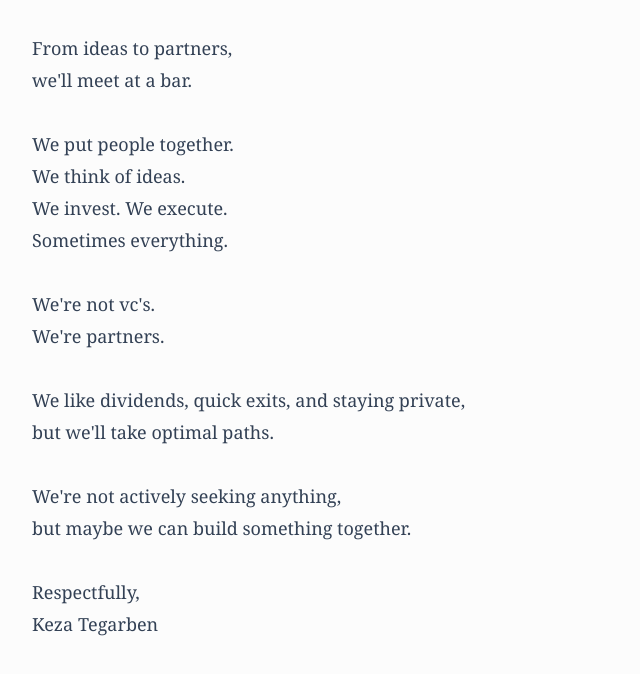
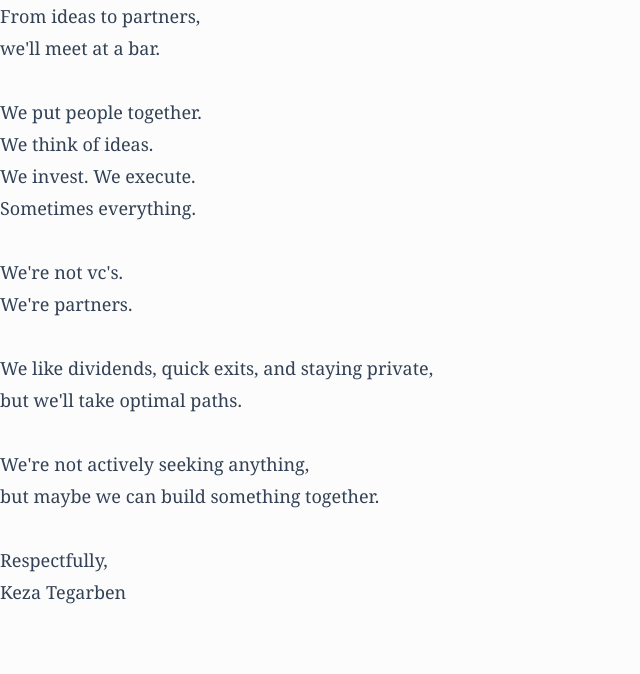
Before and after one commit to thekerbey/keza-tegarben, a plain HTML site: page index.html in a window 1280 px wide. Shown: the whole page, without its empty margins (0-640 px from the left). Drawn offline with Linux system fonts and the light colour scheme.

Commit message:
Remove padding

```diff
--- a/index.html
+++ b/index.html
@@ -8,7 +8,7 @@
 	<link rel="stylesheet" href="assets/css/main.css">
 </head>
 <body class="bg-[#FCFCFC]">
-	<div class="font-serif max-w-xl w-full p-8 prose prose-slate lg:prose-lg dark:prose-invert">
+	<div class="font-serif max-w-xl w-full prose prose-slate lg:prose-lg dark:prose-invert">
 		<h1 class="text-xl lg:text-3xl sr-only" style="display: none;">Keza Tegarben</h1>
 		<p class="mt-0" style="margin-top: 0;">From ideas to partners,<br>
 			we'll meet at a bar. <br>
```
